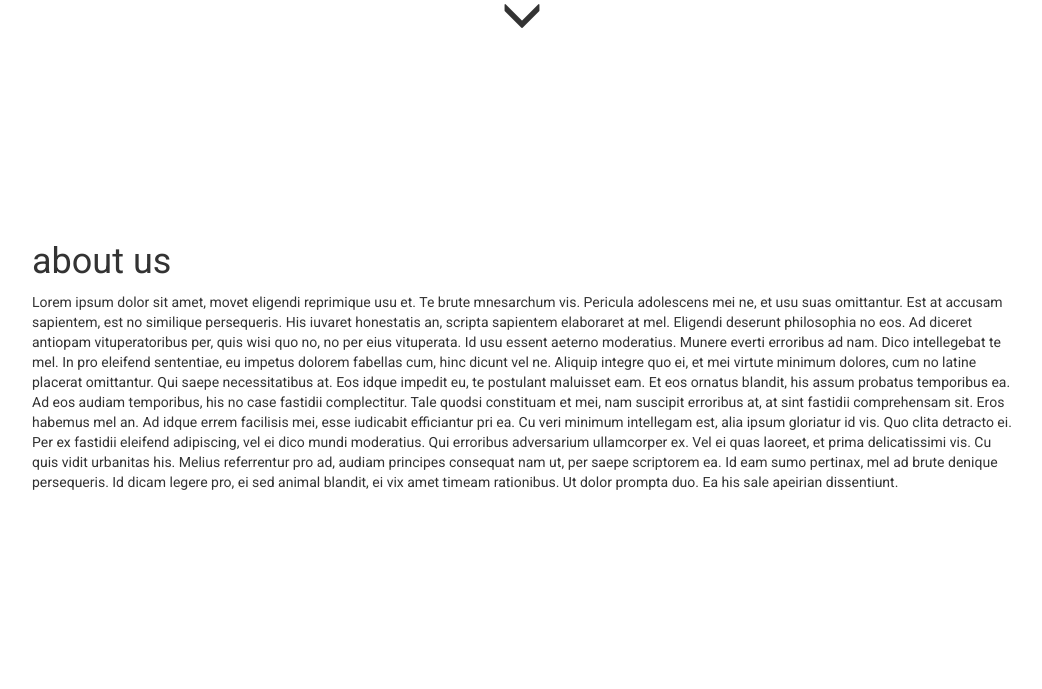
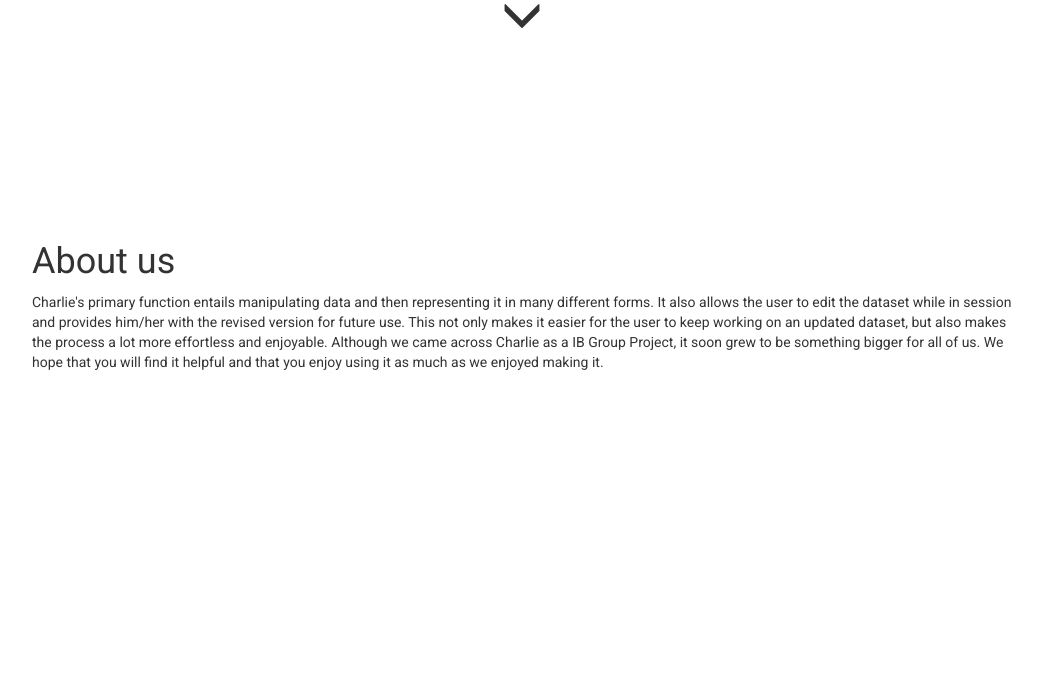
Before and after one commit to chwangaa/Charlie, a Django app: template charlie/analysis/templates/landing.html in a window 1280 px wide. Shown: the part 678-1367 px from the top of the page, without its empty margins (118-1160 px from the left). Run offline with Django 3.2, Linux system fonts and the light colour scheme; the template is opened without the code that fills it, so the values that code supplies are empty, except form fields; tables that the repository leaves empty hold one stand-in row (values such as "Sample post"); form fields are guessed from the names that the template uses; some libraries are stand-ins or nearby versions.

Commit message:
about us filled halfway

```diff
--- a/charlie/analysis/templates/landing.html
+++ b/charlie/analysis/templates/landing.html
@@ -38,16 +38,13 @@
 	</div>
 </div>
 <div id="about_text">
-	<h1> about us </h1>
-	<p > Lorem ipsum dolor sit amet, movet eligendi reprimique usu et. Te brute mnesarchum vis. Pericula adolescens mei ne, et usu suas omittantur. Est at accusam sapientem, est no similique persequeris. His iuvaret honestatis an, scripta sapientem elaboraret at mel. Eligendi deserunt philosophia no eos.
-
-Ad diceret antiopam vituperatoribus per, quis wisi quo no, no per eius vituperata. Id usu essent aeterno moderatius. Munere everti erroribus ad nam. Dico intellegebat te mel. In pro eleifend sententiae, eu impetus dolorem fabellas cum, hinc dicunt vel ne. Aliquip integre quo ei, et mei virtute minimum dolores, cum no latine placerat omittantur.
-
-Qui saepe necessitatibus at. Eos idque impedit eu, te postulant maluisset eam. Et eos ornatus blandit, his assum probatus temporibus ea. Ad eos audiam temporibus, his no case fastidii complectitur. Tale quodsi constituam et mei, nam suscipit erroribus at, at sint fastidii comprehensam sit. Eros habemus mel an.
-
-Ad idque errem facilisis mei, esse iudicabit efficiantur pri ea. Cu veri minimum intellegam est, alia ipsum gloriatur id vis. Quo clita detracto ei. Per ex fastidii eleifend adipiscing, vel ei dico mundi moderatius. Qui erroribus adversarium ullamcorper ex. Vel ei quas laoreet, et prima delicatissimi vis. Cu quis vidit urbanitas his.
-
-Melius referrentur pro ad, audiam principes consequat nam ut, per saepe scriptorem ea. Id eam sumo pertinax, mel ad brute denique persequeris. Id dicam legere pro, ei sed animal blandit, ei vix amet timeam rationibus. Ut dolor prompta duo. Ea his sale apeirian dissentiunt.</p>
+	<h1> About us </h1>
+	<p >
+		Charlie's primary function entails manipulating data and then representing it in many different forms. It also
+		allows the user to edit the dataset while in session and provides him/her with the revised version for future use.
+		This not only makes it easier for the user to keep working on an updated dataset, but also makes the process a lot more
+		effortless and enjoyable. Although we came across Charlie as a IB Group Project, it soon grew to be something bigger for all of us.
+		We hope that you will find it helpful and that you enjoy using it as much as we enjoyed making it.</p>
 </div>
 
 <script src="http://ajax.googleapis.com/ajax/libs/jquery/1.5.1/jquery.min.js"></script>
```
